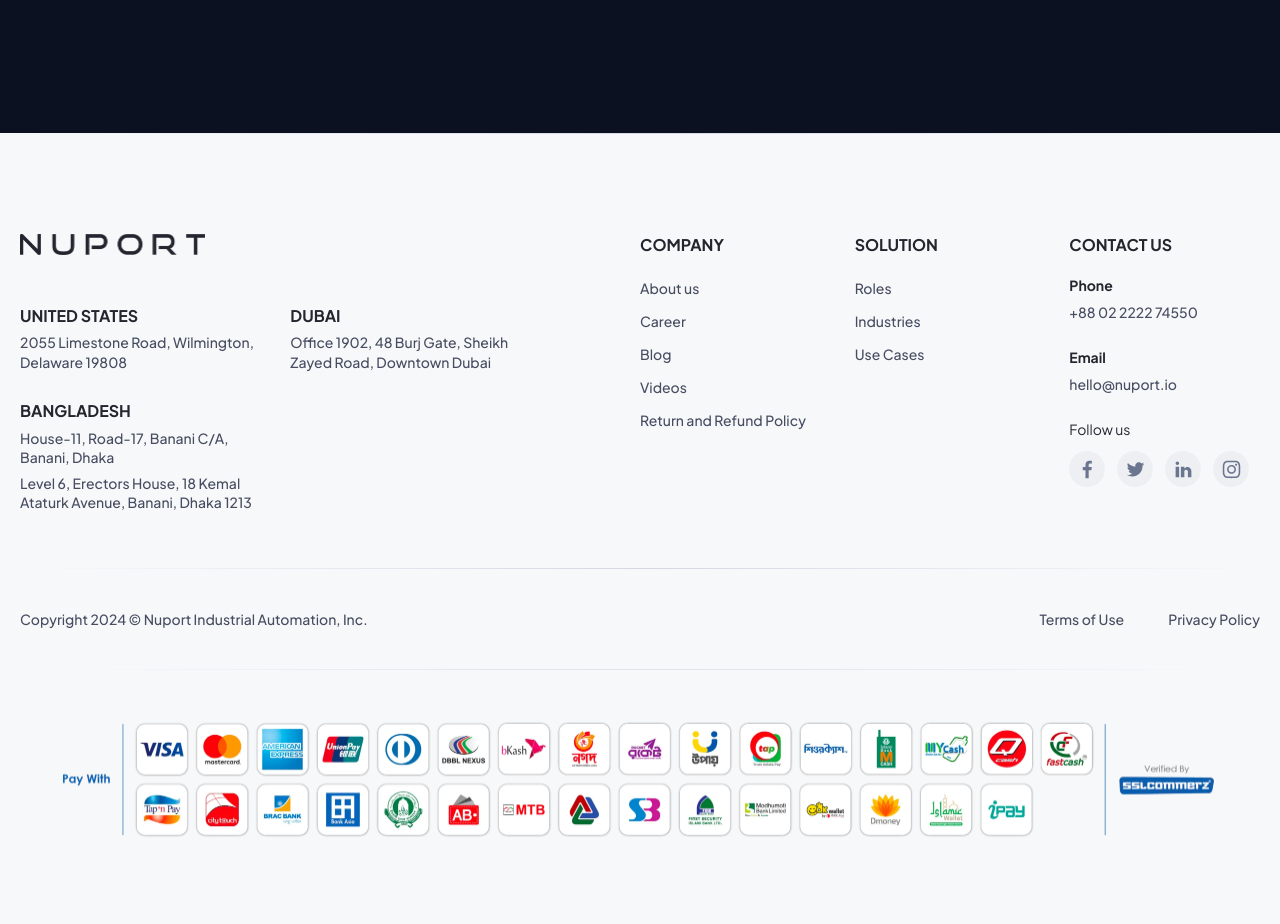
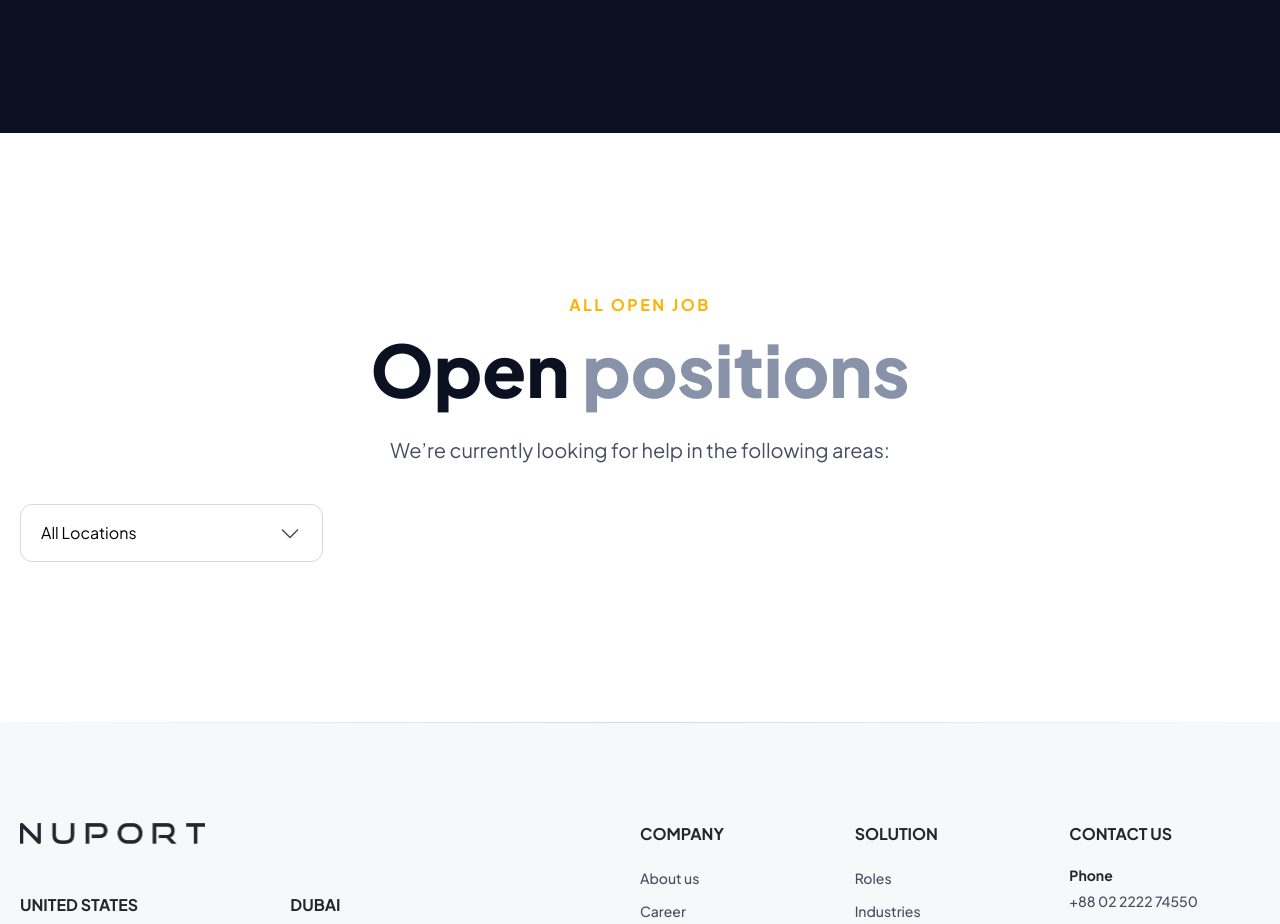
Before and after one commit to Sanjay2929/nuport-next, a Next.js app: page /careers in a window 1280 px wide. Shown: the part 2120-3044 px from the top of the page. Built offline with nearby package versions, Linux system fonts and the light colour scheme.

Commit message:
code merge

```diff
--- a/src/app/careers/page.js
+++ b/src/app/careers/page.js
@@ -1,5 +1,6 @@
 import CareerWithUs from "@/components/careers/CareerWithUs";
 import Hero from "@/components/careers/Hero";
+import OpenJobs from "@/components/careers/OpenJobs";
 import OurTeam from "@/components/careers/OurTeam";
 import React from "react";
 
@@ -9,6 +10,7 @@ const page = () => {
       <Hero />
       <CareerWithUs />
       <OurTeam />
+      <OpenJobs />
     </>
   );
 };
--- /dev/null
+++ b/src/components/careers/OpenJobs.jsx
@@ -0,0 +1,62 @@
+"use client";
+import { Listbox, Transition } from "@headlessui/react";
+import { useState } from "react";
+import { DropdownArrowBlack } from "../common/Icons";
+
+const people = [
+  { id: 1, name: "All Locations" },
+  { id: 2, name: "Dubai" },
+  { id: 3, name: "India" },
+  { id: 4, name: "United States"},
+  { id: 5, name: "Canada" },
+];
+const OpenJobs = () => {
+  const [selectedPerson, setSelectedPerson] = useState(people[0]);
+  return (
+    <div className="xl:max-w-[1324px] container px-5 py-16 sm:py-20 md:py-24 lg:py-32 xl:py-40 mx-auto">
+      <p className="tracking-[2.5px] font-bold font-plus text-xs md:text-sm lg:text-base text-orangeDark uppercase text-center">
+        all open job
+      </p>
+      <h2 className=" text-[32px] !leading-[110%] text-center sm:text-4xl md:text-5xl lg:text-[52px] xl:text-7xl font-plus font-extrabold pt-3 text-darkBlue ">
+        Open <span className="text-garyMedium">positions</span>
+      </h2>
+      <p className="text-center text-riverBed text-xl font-normal pt-7 pb-10">
+        We’re currently looking for help in the following areas:
+      </p>
+      <div>
+        <Listbox
+          value={selectedPerson}
+          onChange={setSelectedPerson}
+          as="div"
+          className="relative border border-mischka rounded-xl inline-block w-[303px] px-5 py-4"
+        >
+          <Listbox.Button className="flex justify-between items-center w-full">
+            {selectedPerson.name} <DropdownArrowBlack />
+          </Listbox.Button>
+          <Transition
+            enter="transition duration-100 ease-out"
+            enterFrom="transform scale-95 opacity-0"
+            enterTo="transform scale-100 opacity-100"
+            leave="transition duration-75 ease-out"
+            leaveFrom="transform scale-100 opacity-100"
+            leaveTo="transform scale-95 opacity-0"
+          >
+            <Listbox.Options className="absolute top-full left-0  w-full flex flex-col gap-1 bg-offWhite border border-mischka py-2 rounded-xl duration-300">
+              {people.map((person) => (
+                <Listbox.Option
+                  className="cursor-pointer py-1 px-5 w-full hover:bg-tealBlue hover:bg-opacity-15"
+                  key={person.id}
+                  value={person}
+                >
+                  {person.name}
+                </Listbox.Option>
+              ))}
+            </Listbox.Options>
+          </Transition>
+        </Listbox>
+      </div>
+    </div>
+  );
+};
+
+export default OpenJobs;
--- a/src/components/common/Icons.jsx
+++ b/src/components/common/Icons.jsx
@@ -1459,3 +1459,19 @@ export const LastDelivery = () => {
     </svg>
   );
 };
+export const DropdownArrowBlack = () => {
+  return (
+    <svg
+      width="24"
+      height="24"
+      viewBox="0 0 24 24"
+      fill="none"
+      xmlns="http://www.w3.org/2000/svg"
+    >
+      <path
+        d="M11.469 17.0306L3.96896 9.53055C3.89927 9.46087 3.844 9.37815 3.80629 9.2871C3.76858 9.19606 3.74916 9.09847 3.74916 8.99993C3.74916 8.90138 3.76858 8.8038 3.80629 8.71276C3.844 8.62171 3.89927 8.53899 3.96896 8.4693C4.03864 8.39962 4.12136 8.34434 4.21241 8.30663C4.30345 8.26892 4.40104 8.24951 4.49958 8.24951C4.59813 8.24951 4.69571 8.26892 4.78675 8.30663C4.8778 8.34434 4.96052 8.39962 5.03021 8.4693L11.9996 15.4396L18.969 8.4693C19.1097 8.32857 19.3006 8.24951 19.4996 8.24951C19.6986 8.24951 19.8895 8.32857 20.0302 8.4693C20.1709 8.61003 20.25 8.80091 20.25 8.99993C20.25 9.19895 20.1709 9.38982 20.0302 9.53055L12.5302 17.0306C12.4606 17.1003 12.3778 17.1556 12.2868 17.1933C12.1957 17.2311 12.0981 17.2505 11.9996 17.2505C11.901 17.2505 11.8034 17.2311 11.7124 17.1933C11.6213 17.1556 11.5386 17.1003 11.469 17.0306Z"
+        fill="#464D61"
+      />
+    </svg>
+  );
+};
```
